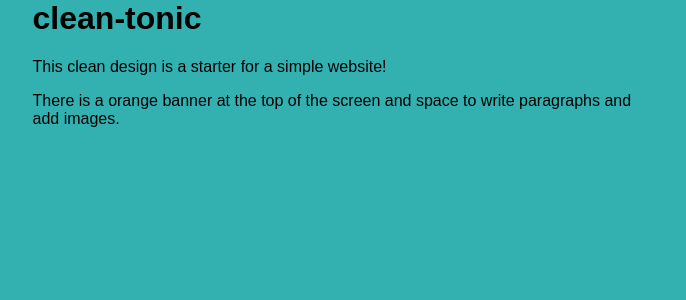
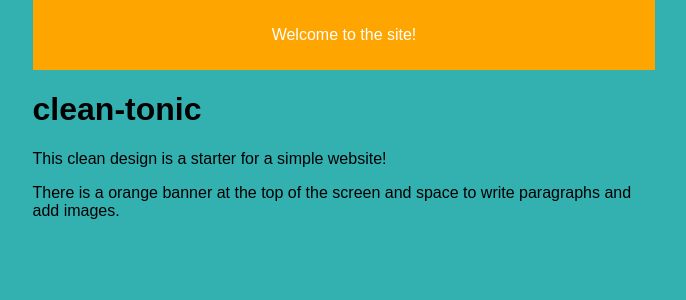
Before and after one commit to hippogriff101/tonic-starter-hc, a Jekyll site: the page built from index.md, in a window 1280 px wide. Shown: the top 300 px of the page, without its empty margins (296-982 px from the left). Built offline with Jekyll 4.4.1, drawn with Linux system fonts in a browser that asks for light colours.

Commit message:
Updated defult.html

```diff
--- a/_layouts/default.html
+++ b/_layouts/default.html
@@ -4,6 +4,10 @@
 
   <body>
 
+    <div class="top-banner" style="background-color: orange; padding: 10px 0; text-align: center; color: white;">
+      <p>Welcome to the site!</p>
+    </div>
+
     {{ content }}
 
   </body>
```
